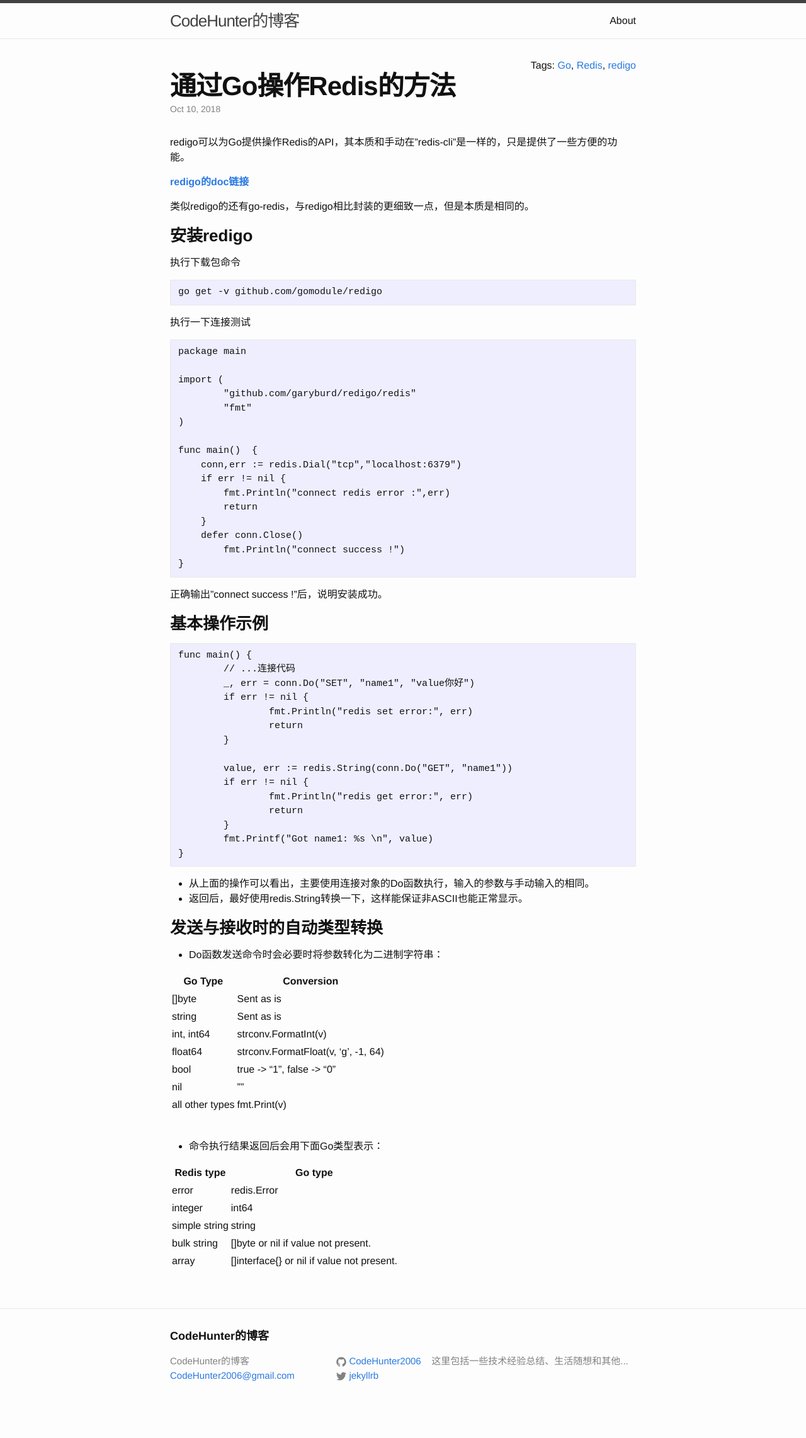
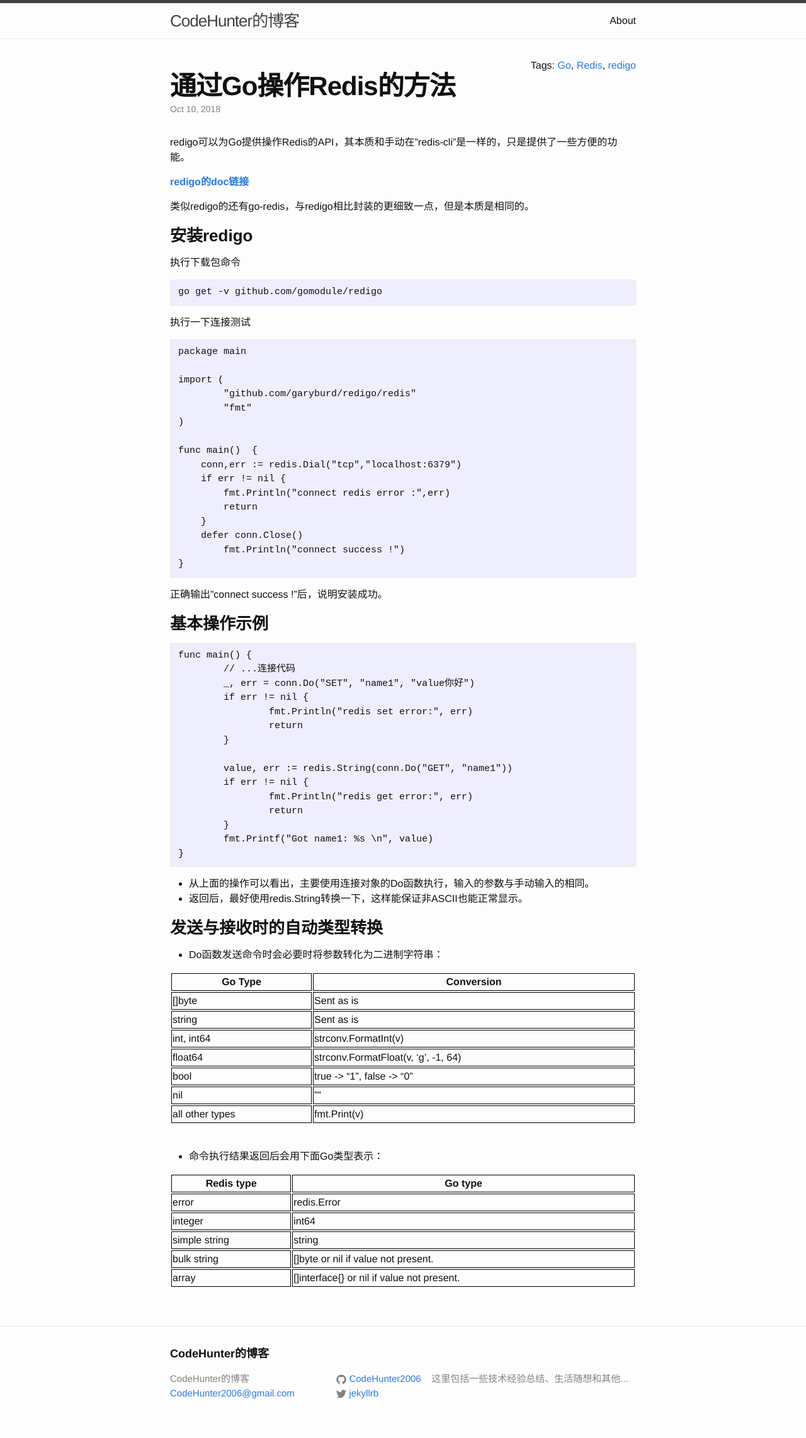
Before and after one commit to CodeHunter2006/CodeHunter2006.github.io, a Jekyll site: the page built from _posts/2018-10-10-Go_Redis.md, in a window 1280 px wide. Shown: the whole page at 63% size. Built offline with Jekyll 4.4.1, drawn with Linux system fonts in a browser that asks for light colours; before the commit the page ends 2255 px from its top, so only the background shows below that.

Commit message:
增加表格边框

```diff
--- a/css/main.scss
+++ b/css/main.scss
@@ -88,3 +88,15 @@
 	margin-bottom: 11px;
 	font-weight: bold;
 }
+
+table{
+    //border-left:1px solid #000000;border-top:1px solid #000000;
+    width: 100%;
+    word-wrap:break-word; word-break:break-all;
+}
+table th{
+	text-align:center;
+}
+table th,td{
+	border:1px solid #000000;
+}
```
